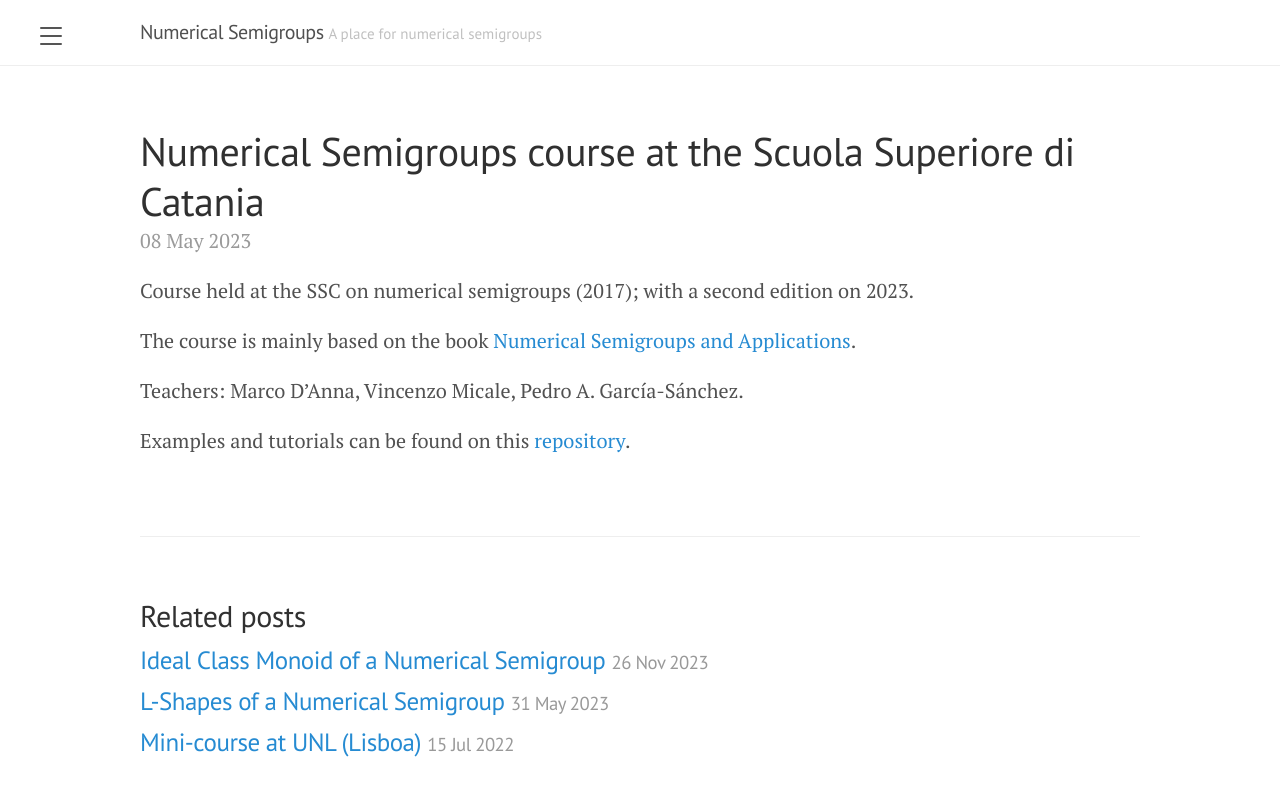
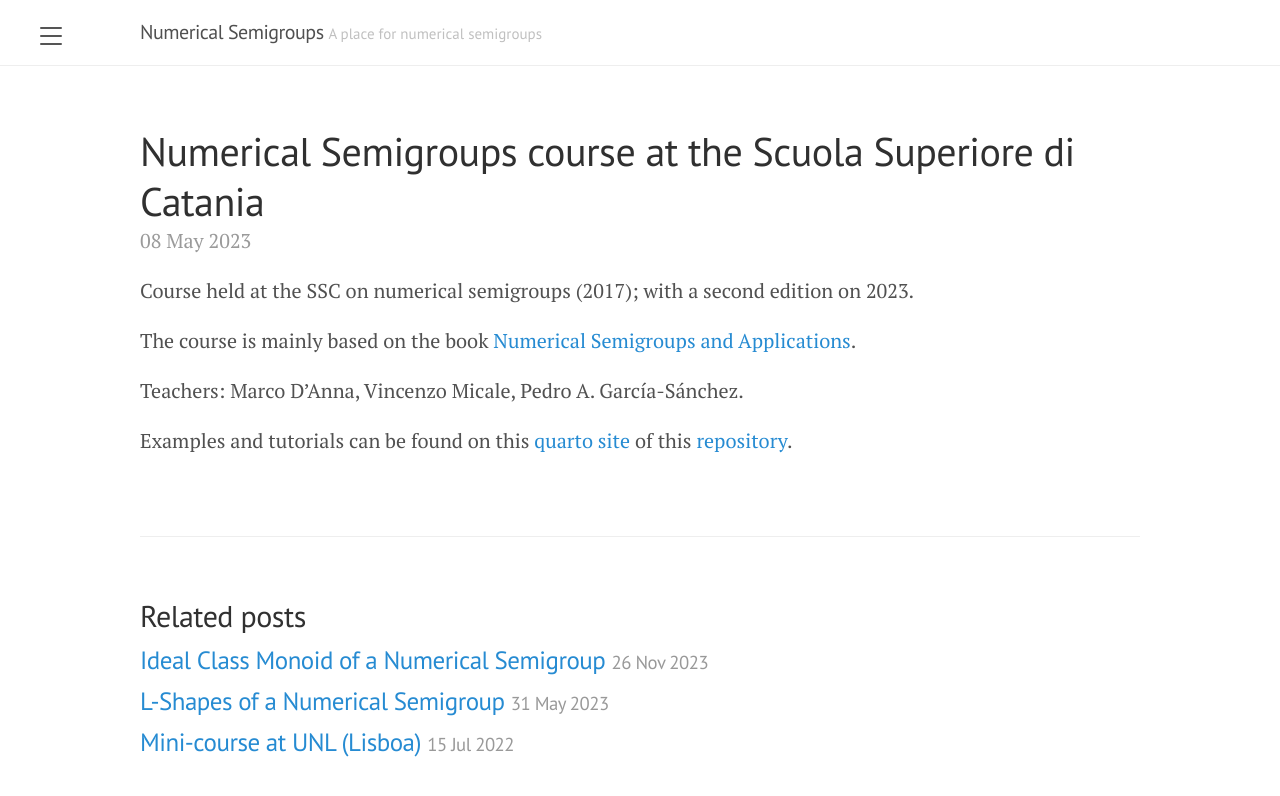
Before and after one commit to numerical-semigroups/numerical-semigroups.github.io, a Jekyll site: the page built from _posts/2023-05-08-SSC.md, in a window 1280 px wide. Shown: the top 796 px of the page. Built offline with Jekyll 4.4.1, drawn with Linux system fonts in a browser that asks for light colours.

Commit message:
SSC quarto site

```diff
--- a/_posts/2023-05-08-SSC.md
+++ b/_posts/2023-05-08-SSC.md
@@ -9,4 +9,4 @@ The course is mainly based on the book [Numerical Semigroups and Applications](h
 
 Teachers: Marco D'Anna, Vincenzo Micale, Pedro A. García-Sánchez.
 
-Examples and tutorials can be found on this [repository](https://github.com/numerical-semigroups/SSC-Semigroups).
+Examples and tutorials can be found on this [quarto site](https://numerical-semigroups.github.io/SSC-Semigroups/) of this [repository](https://github.com/numerical-semigroups/SSC-Semigroups).
```
